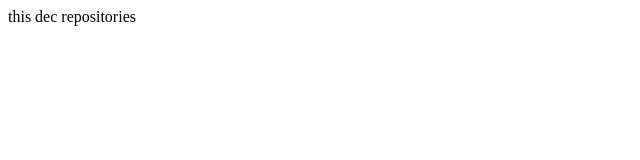
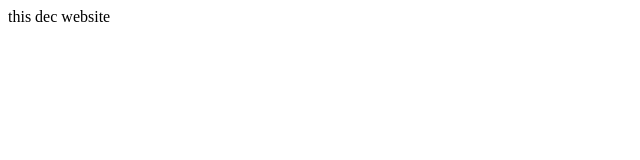
Before and after one commit to samina-bot/Website, a plain HTML site: page index.html in a window 1280 px wide. Shown: the full height of the page, 0-640 px from the left. Drawn offline with Linux system fonts and the light colour scheme.

Commit message:
Update index.html

```diff
--- a/index.html
+++ b/index.html
@@ -1,5 +1,5 @@
 <html>
 <body>
-  this dec repositories
+  this dec website
   </body>
 </html>
```
